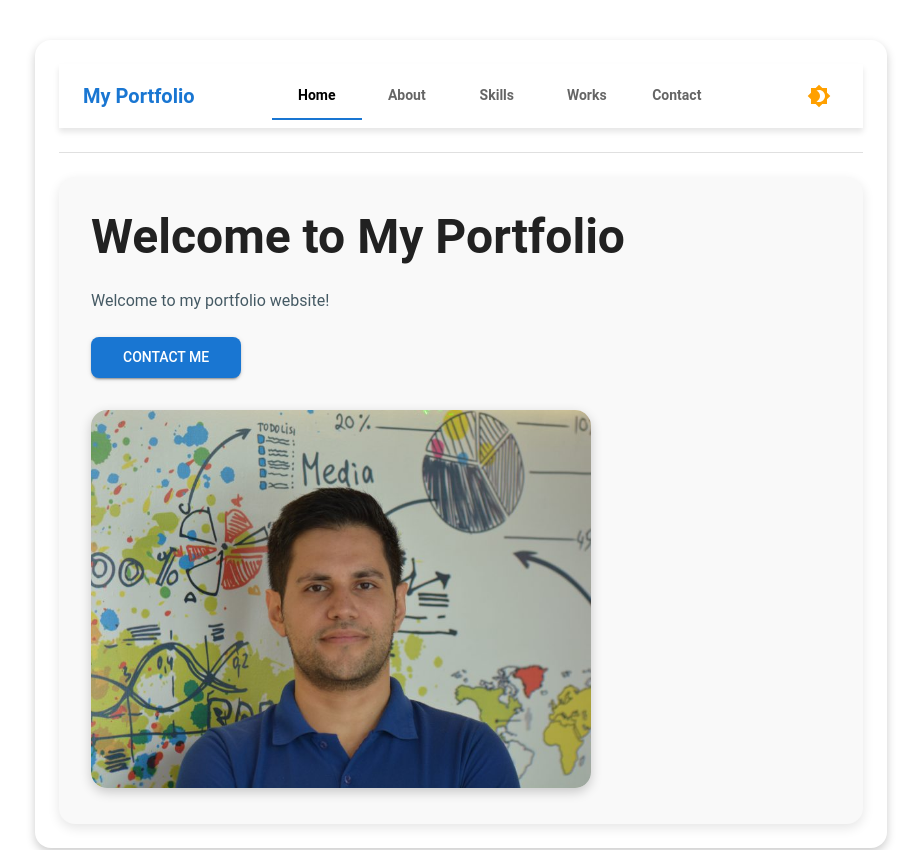
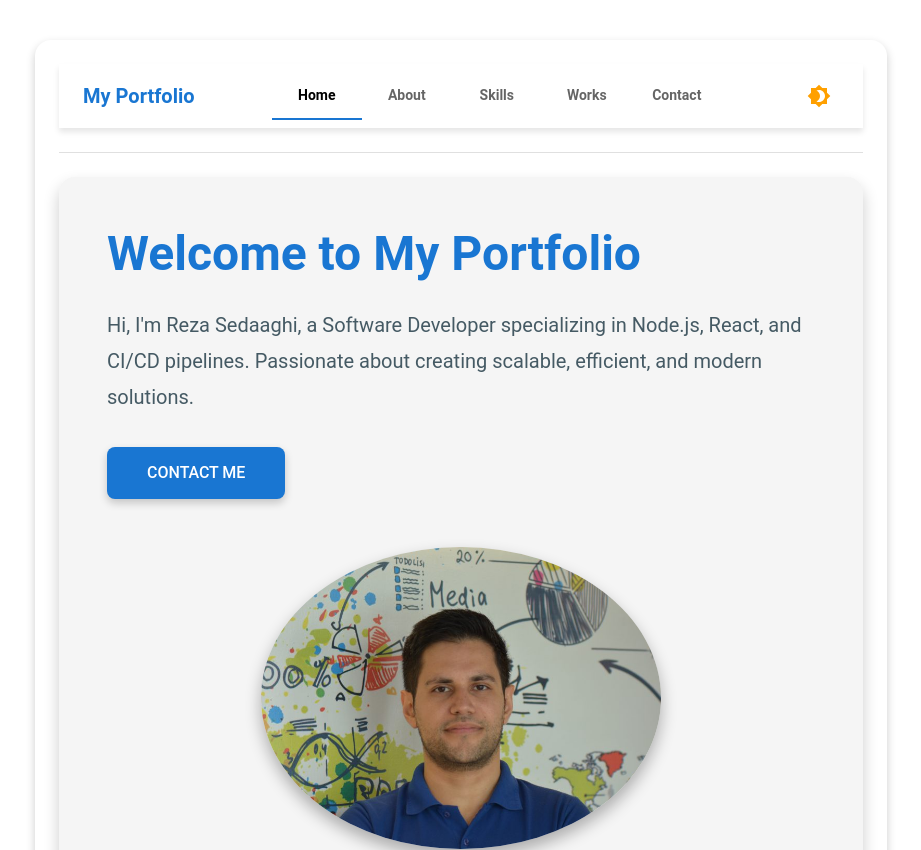
Before and after one commit to rsedaaghi/rsedaaghi.github.io, a React (Vite) app: page / in a window 1280 px wide. Shown: the top 850 px of the page, without its empty margins (179-1100 px from the left). Built offline with nearby package versions, Linux system fonts and the light colour scheme.

Commit message:
UPDATE: working on appearance

```diff
--- a/package.json
+++ b/package.json
@@ -1,7 +1,7 @@
 {
   "name": "my-website",
   "private": true,
-  "version": "1.0.7",
+  "version": "1.0.8",
   "last_update": "Monday, April 14, 2025",
   "type": "module",
   "author": "Reza Sedaaghi",
--- a/public/assets/data/home.json
+++ b/public/assets/data/home.json
@@ -1,8 +1,8 @@
 {
-    "description": "Welcome to my portfolio website!",
+    "description": "Hi, I'm Reza Sedaaghi, a Software Developer specializing in Node.js, React, and CI/CD pipelines. Passionate about creating scalable, efficient, and modern solutions.",
     "contactButton": {
         "isOn": true,
-        "url": "https://example.com/contact"
+        "url": "mailto:your-email@example.com"
     },
     "image": "/assets/images/profile.jpg"
 }
--- a/src/App.jsx
+++ b/src/App.jsx
@@ -3,6 +3,8 @@ import Header from "./components/header";
 import Footer from "./components/footer";
 import TabContent from "./components/tabContent";
 import Home from "./components/home";
+import Experience from "./components/experience";
+import Education from "./components/education";
 import packageJson from "../package.json";
 import {
 	Box,
@@ -17,6 +19,8 @@ const tabs = [
 	{ label: "Home", name: "home", component: <Home /> },
 	{ label: "About", name: "about", jsonFile: "about.json" },
 	{ label: "Skills", name: "skills", jsonFile: "skills.json" },
+	// { label: "Experience", name: "experience", component: <Experience /> },
+	// { label: "Education", name: "education", component: <Education /> },
 	{ label: "Works", name: "works", jsonFile: "works.json" },
 	{ label: "Contact", name: "contact", jsonFile: "contact.json" },
 ];
--- /dev/null
+++ b/src/components/education.jsx
@@ -0,0 +1,60 @@
+import React, { useEffect, useState } from "react";
+import { Box, Typography, Grid, Paper } from "@mui/material";
+
+const Education = () => {
+	const [educationData, setEducationData] = useState([]);
+
+	useEffect(() => {
+		fetch("/assets/data/education.json")
+			.then((response) => response.json())
+			.then((data) => setEducationData(data))
+			.catch((error) =>
+				console.error("Error loading education data:", error)
+			);
+	}, []);
+
+	return (
+		<Box sx={{ py: 4 }}>
+			<Typography
+				variant="h4"
+				sx={{ mb: 3, fontWeight: "bold", color: "#1976d2" }}
+			>
+				Education
+			</Typography>
+			<Grid container spacing={3}>
+				{educationData.map((item, index) => (
+					<Grid item xs={12} key={index}>
+						<Paper
+							sx={{
+								p: 3,
+								boxShadow: "0px 4px 8px rgba(0,0,0,0.1)",
+							}}
+						>
+							<Typography
+								variant="h6"
+								sx={{ fontWeight: "bold" }}
+							>
+								{item.degree} @ {item.school}
+							</Typography>
+							<Typography
+								variant="body2"
+								sx={{ color: "#757575", mb: 1 }}
+							>
+								{item.startDate} -{" "}
+								{item.endDate ? item.endDate : "Present"}
+							</Typography>
+							<Typography
+								variant="body1"
+								sx={{ color: "#757575" }}
+							>
+								Grade: {item.grade}
+							</Typography>
+						</Paper>
+					</Grid>
+				))}
+			</Grid>
+		</Box>
+	);
+};
+
+export default Education;
--- /dev/null
+++ b/src/components/experience.jsx
@@ -0,0 +1,60 @@
+import React, { useEffect, useState } from "react";
+import { Box, Typography, Grid, Paper } from "@mui/material";
+
+const Experience = () => {
+	const [experienceData, setExperienceData] = useState([]);
+
+	useEffect(() => {
+		fetch("/assets/data/experience.json")
+			.then((response) => response.json())
+			.then((data) => setExperienceData(data))
+			.catch((error) =>
+				console.error("Error loading experience data:", error)
+			);
+	}, []);
+
+	return (
+		<Box sx={{ py: 4 }}>
+			<Typography
+				variant="h4"
+				sx={{ mb: 3, fontWeight: "bold", color: "#1976d2" }}
+			>
+				Experience
+			</Typography>
+			<Grid container spacing={3}>
+				{experienceData.map((item, index) => (
+					<Grid item xs={12} key={index}>
+						<Paper
+							sx={{
+								p: 3,
+								boxShadow: "0px 4px 8px rgba(0,0,0,0.1)",
+							}}
+						>
+							<Typography
+								variant="h6"
+								sx={{ fontWeight: "bold" }}
+							>
+								{item.title} @ {item.company}
+							</Typography>
+							<Typography
+								variant="body2"
+								sx={{ color: "#757575", mb: 1 }}
+							>
+								{item.startDate} -{" "}
+								{item.endDate ? item.endDate : "Present"}
+							</Typography>
+							<Typography
+								variant="body1"
+								sx={{ lineHeight: 1.7 }}
+							>
+								{item.description}
+							</Typography>
+						</Paper>
+					</Grid>
+				))}
+			</Grid>
+		</Box>
+	);
+};
+
+export default Experience;
--- a/src/components/home.jsx
+++ b/src/components/home.jsx
@@ -1,8 +1,9 @@
 import { useEffect, useState } from "react";
-import { Grid, Typography, Button, Box, Paper } from "@mui/material";
+import { Grid, Typography, Button, Box, Paper, Container } from "@mui/material";
 
 const Home = () => {
 	const [homeData, setHomeData] = useState({});
+
 	useEffect(() => {
 		fetch("/assets/data/home.json")
 			.then((response) => response.json())
@@ -11,22 +12,44 @@ const Home = () => {
 	}, []);
 
 	return (
-		<Paper
+		<Container
+			maxWidth="lg"
 			sx={{
-				p: 4,
+				py: 6,
+				px: { xs: 2, md: 6 },
+				backgroundColor: "#f5f5f5",
 				borderRadius: 4,
-				backgroundColor: "#f9f9f9",
-				boxShadow: "0px 4px 12px rgba(0,0,0,0.1)",
+				boxShadow: "0px 8px 16px rgba(0, 0, 0, 0.2)",
 			}}
 		>
-			<Grid container spacing={4} alignItems="center">
+			<Grid
+				container
+				spacing={6}
+				alignItems="center"
+				justifyContent="center"
+				sx={{ textAlign: { xs: "center", md: "left" } }}
+			>
+				{/* Left Section: Text Content */}
 				<Grid item xs={12} md={6}>
-					<Typography variant="h3" sx={{ fontWeight: "bold", mb: 3 }}>
+					<Typography
+						variant="h2"
+						sx={{
+							fontWeight: "bold",
+							mb: 3,
+							color: "#1976d2",
+							fontSize: { xs: "2.5rem", md: "3rem" },
+						}}
+					>
 						Welcome to My Portfolio
 					</Typography>
 					<Typography
 						variant="body1"
-						sx={{ mb: 3, color: "#455a64" }}
+						sx={{
+							mb: 4,
+							color: "#455a64",
+							lineHeight: 1.8,
+							fontSize: { xs: "1rem", md: "1.25rem" },
+						}}
 					>
 						{homeData.description}
 					</Typography>
@@ -38,8 +61,10 @@ const Home = () => {
 								backgroundColor: "#1976d2",
 								color: "#fff",
 								borderRadius: 2,
-								px: 4,
-								py: 1,
+								px: 5,
+								py: 1.5,
+								fontSize: { xs: "0.9rem", md: "1rem" },
+								boxShadow: "0px 4px 8px rgba(0, 0, 0, 0.2)",
 								"&:hover": { backgroundColor: "#1565c0" },
 							}}
 						>
@@ -47,21 +72,24 @@ const Home = () => {
 						</Button>
 					)}
 				</Grid>
+
+				{/* Right Section: Image with Modern Style */}
 				<Grid item xs={12} md={6}>
 					<Box
 						component="img"
 						src={homeData.image}
-						alt="Profile"
+						alt="Portfolio Profile"
 						sx={{
 							width: "100%",
-							maxWidth: "500px",
-							borderRadius: 4,
-							boxShadow: "0px 4px 12px rgba(0,0,0,0.2)",
+							maxWidth: "400px",
+							borderRadius: "50%",
+							boxShadow: "0px 8px 16px rgba(0, 0, 0, 0.3)",
+							mx: { xs: "auto", md: 0 },
 						}}
 					/>
 				</Grid>
 			</Grid>
-		</Paper>
+		</Container>
 	);
 };
 
```
Also changed, not shown: public/assets/data/education.json (added, +16 -0 lines), public/assets/data/experience.json (added, +18 -0 lines), public/assets/data/skills.json (+8 -16 lines), src/assets/masks/mask.svg (added).
